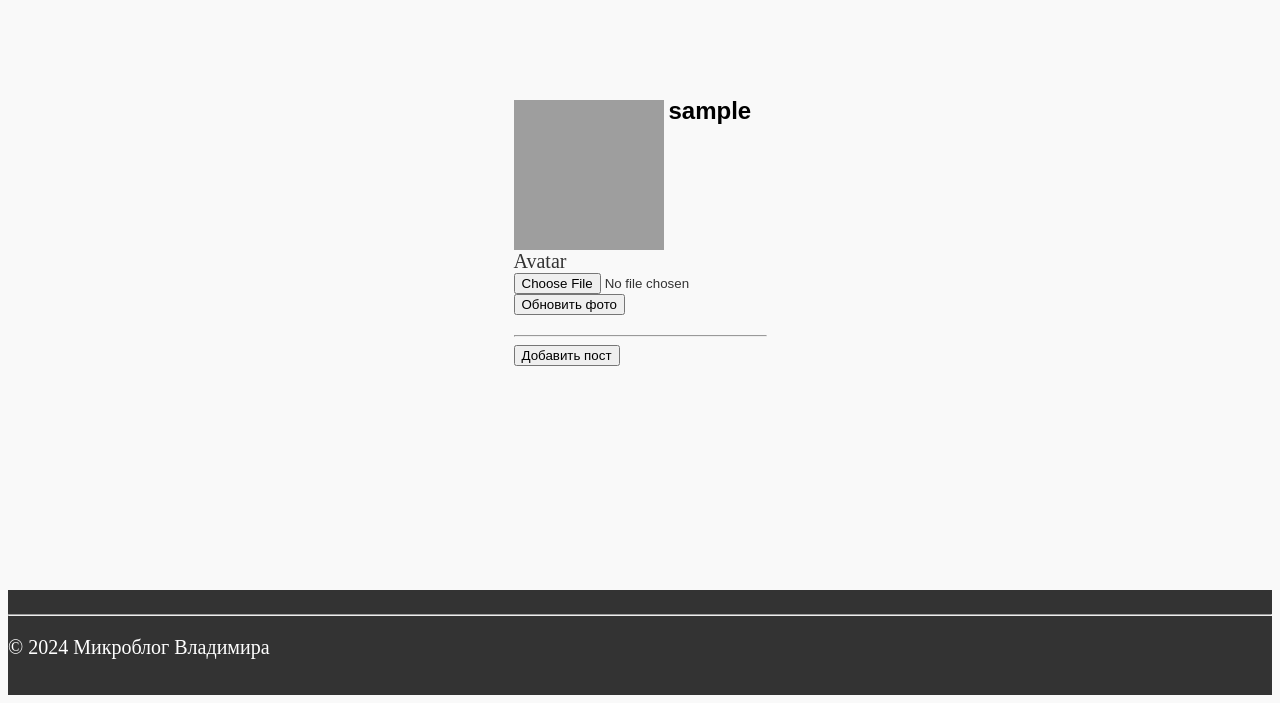
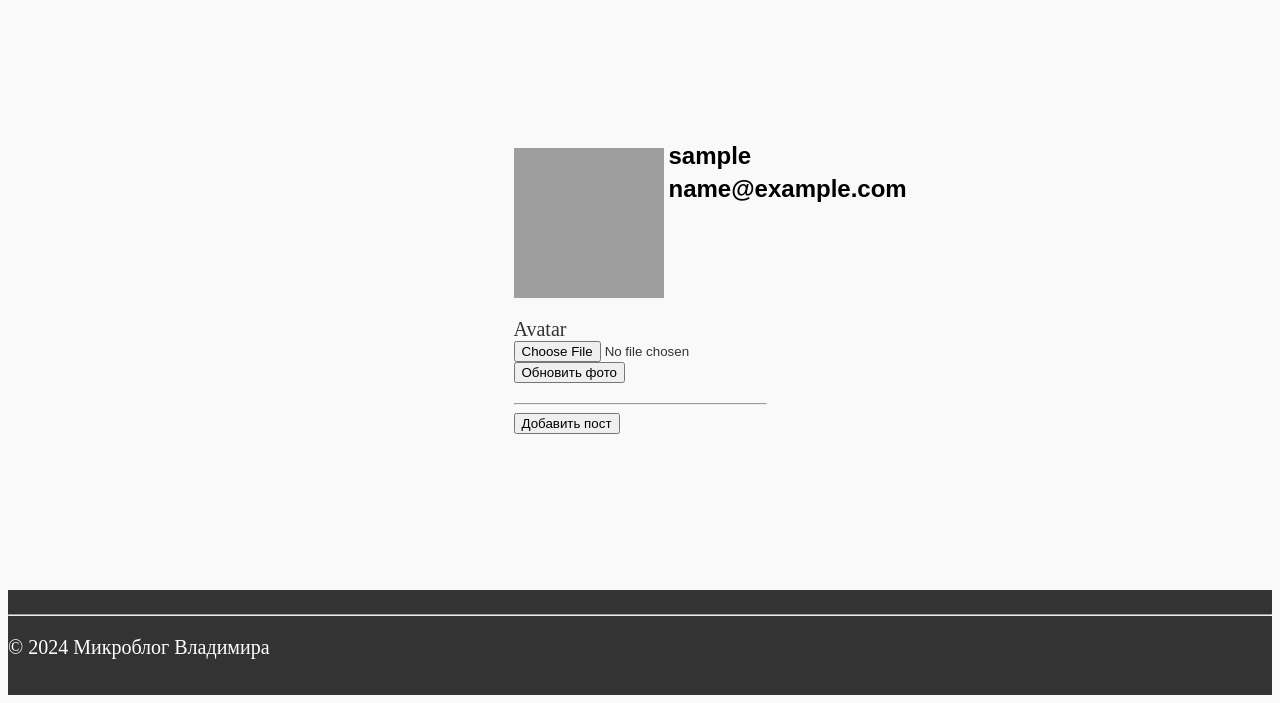
Before and after one commit to vovan13347/MyFlaskBlog, a Flask app: a page that uses app/templates/user.html in a window 1280 px wide. Shown: the part 113-816 px from the top of the page. Run offline with Flask 3, Linux system fonts and the light colour scheme; the visitor is signed in with stand-in values (Sample User, id 1); data comes from the database, SQL or seed files in the repository; data that the repository does not hold is empty; some libraries are stand-ins or nearby versions; grey boxes are pictures that could not be loaded.

Commit message:
add email in profile

```diff
--- a/app/static/css/style.css
+++ b/app/static/css/style.css
@@ -15,8 +15,15 @@ h1 {
     color: black;
     position: relative;
     left: 155px;
-    top: 45px;
-  }
+    top: 90px;
+}
+
+.useremail {
+    color: black;
+    position: relative;
+    left: 155px;
+    top: 75px;
+}
 
 p {
   font-family: Times New Roman;
--- a/app/templates/user.html
+++ b/app/templates/user.html
@@ -2,23 +2,27 @@
 
 {% block content %}
     <h2 class="username"> {{ user.username }}</h2>
+    <h2 class="useremail"> {{ user.email }}</h2>
     <form action="" method="post" enctype="multipart/form-data">
         {{ form.hidden_tag() }}
+        <img src="{{ user.avatar_url() }}" alt="{{ user.username }}'s avatar" width="150" height="150">
+            <br>
             <p>
-                <img src="{{ user.avatar_url() }}" alt="{{ user.username }}'s avatar" width="150" height="150">
-                <br>
                 {{ form.avatar.label }}<br>
                 {{ form.avatar() }} <br>
                 {{ form.submit() }}
                 {% for error in form.avatar.errors %}
                     <span style="color: red;">[{{ error }}]</span>
                 {% endfor %}
+            </p>
 
     </form>
     <hr>
 
+    <form action="/add_post">
+        <button class="addpost" type="submit">Добавить пост</button>
+    </form>
 
-    <button class = "addpost" href="/add_post">Добавить пост</button>
     {% for post in posts %}
     <article class="post">
         <h2>{{ post.title }} </h2>
```
